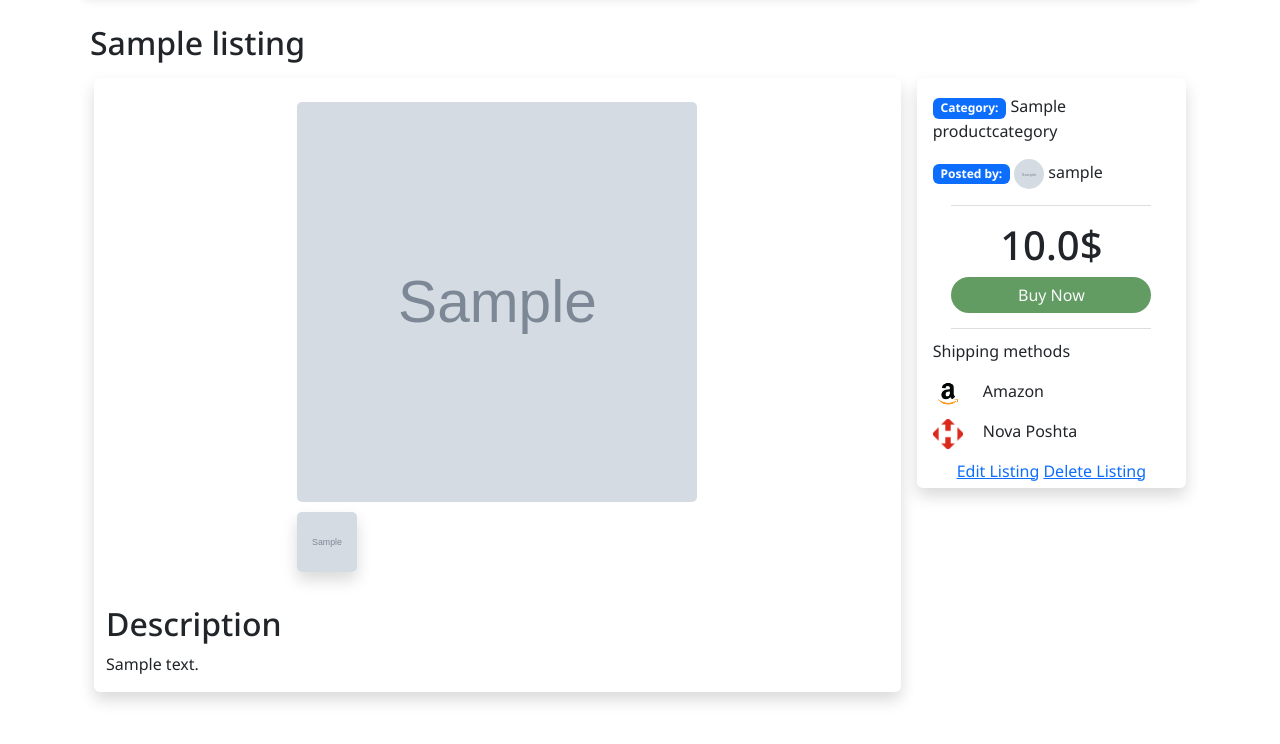
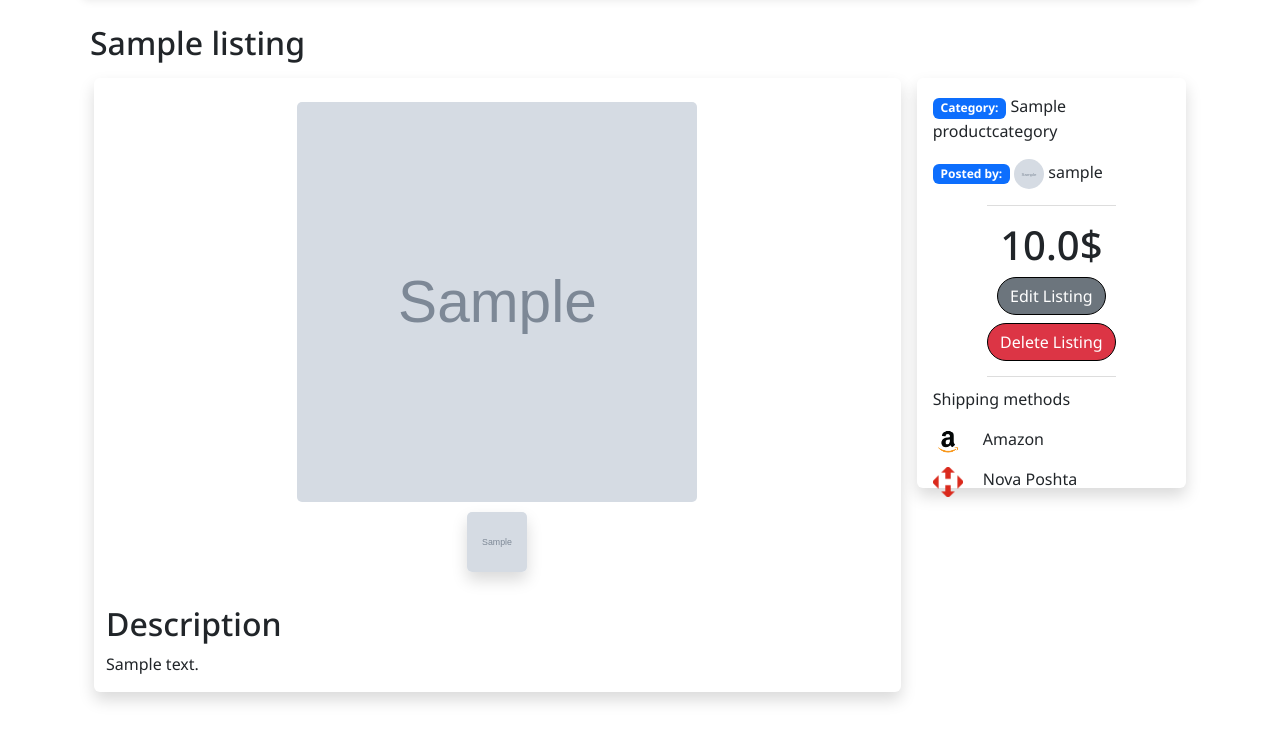
Before and after one commit to YehorBelyi/product-service, a Django app: page /app/listing/1/details in a window 1280 px wide. Shown: the part 56-800 px from the top of the page. Run offline with Django 5.2, Linux system fonts and the light colour scheme; a user stored in the database is signed in; tables that the repository leaves empty hold one stand-in row (values such as "Sample post"); grey boxes marked "Sample" are stand-in pictures; some libraries are stand-ins or nearby versions.

Commit message:
feat(details): Add edit and delete listing modal windows

```diff
--- a/ProductService/templates/product_service/app/listing_delete.html
+++ b/ProductService/templates/product_service/app/listing_delete.html
@@ -1,12 +1,21 @@
-{% extends 'product_service/app/listing_details.html' %}
-
-{% block title %} Listing Delete | Go&Buy {% endblock %}
-
-{% block modal-window %}
-    <form method="post" action="{% url 'listing-delete' listing.pk %}">
-        {% csrf_token %}
-        <h2>Are you sure?</h2>
-        <a href="{% url 'listing-details' listing.pk %}">Cancel</a>
-        <button type="submit">Delete</button>
-    </form>
-{% endblock %}
+<div class="modal fade" id="deleteListingModal" tabindex="-1" aria-labelledby="deleteListingModalLabel" aria-hidden="true">
+  <div class="modal-dialog">
+    <div class="modal-content">
+      <div class="modal-header">
+        <h5 class="modal-title" id="deleteListingModalLabel">Confirm Delete</h5>
+        <button type="button" class="btn-close" data-bs-dismiss="modal" aria-label="Close"></button>
+      </div>
+      <div class="modal-body">
+        <p>Are you sure you want to delete <strong>{{ listing.product_name }}</strong>?</p>
+        <p class="text-muted">This action cannot be undone.</p>
+      </div>
+      <div class="modal-footer">
+        <button type="button" class="btn btn-secondary" data-bs-dismiss="modal">Cancel</button>
+        <form method="post" action="{% url 'listing-delete' listing.pk %}">
+          {% csrf_token %}
+          <button type="submit" class="btn btn-danger">Delete</button>
+        </form>
+      </div>
+    </div>
+  </div>
+</div>
--- a/ProductService/templates/product_service/app/listing_details.html
+++ b/ProductService/templates/product_service/app/listing_details.html
@@ -1,6 +1,7 @@
 {% extends 'product_service/template.html' %}
 
 {% load static %}
+{% load crispy_forms_tags %}
 
 {% block title %} {{ listing.product_name }} {% endblock %}
 
@@ -11,9 +12,9 @@
 
 	<div class="container d-flex gap-3 mb-5">
 		<div class="container shadow rounded product-details w-75 d-flex align-items-center flex-column">
-			<div class="listing-details-header">
+			<div class="listing-details-header m-auto">
 				{% if main_image %}
-					<div class="listing-details-images mt-4">
+					<div class="listing-details-images mt-4 d-flex flex-column align-items-center">
 						<div class="main-image">
 							<img src="{{ main_image.image.url }}" alt="Product image" class="listing-details-image">
 						</div>
@@ -28,8 +29,9 @@
 					</div>
 				{% else %}
 					<div class="main-image">
-							<img src="{% static 'product_service/images/no_image.png' %}" alt="Product image" class="listing-details-image">
-						</div>
+						<img src="{% static 'product_service/images/no_image.png' %}" alt="Product image"
+							 class="listing-details-image">
+					</div>
 				{% endif %}
 
 
@@ -57,7 +59,20 @@
 				<h1 class="text-center">
 					{{ listing.cost|floatformat:1 }}$
 				</h1>
-				<a href="{% url 'create-order' listing.pk %}" class="btn order-button text-light">Buy Now</a>
+
+				{% if request.user == listing.user %}
+					<div class="listing-details-update-delete d-flex flex-column align-items-center">
+						<button class="btn btn-secondary mb-2" data-bs-toggle="modal"
+								data-bs-target="#editListingModal">
+							Edit Listing
+						</button>
+						<button class="btn btn-danger" data-bs-toggle="modal" data-bs-target="#deleteListingModal">
+							Delete Listing
+						</button>
+					</div>
+				{% else %}
+					<a href="{% url 'create-order' listing.pk %}" class="btn order-button text-light">Buy Now</a>
+				{% endif %}
 			</div>
 			<div class="shipping-methods align-self-start">
 				<p>Shipping methods</p>
@@ -70,16 +85,9 @@
 					<p>Nova Poshta</p>
 				</div>
 			</div>
-			{% if request.user == listing.user %}
-			<div class="listing-details-update-delete">
-				<a href="{% url 'listing-update' listing.pk %}" class="listing-details-update">Edit Listing</a>
-				<a href="{% url 'listing-delete' listing.pk %}" class="listing-details-delete">Delete Listing</a>
-			</div>
-			{% endif %}
-			<div class="modal-window">
-				{% block modal-window %}
-				{% endblock %}
-			</div>
 		</div>
 	</div>
+
+	{% include 'product_service/app/listing_update.html' %}
+	{% include 'product_service/app/listing_delete.html' %}
 {% endblock %}
--- a/ProductService/templates/product_service/app/listing_update.html
+++ b/ProductService/templates/product_service/app/listing_update.html
@@ -1,35 +1,34 @@
-{% extends 'product_service/app/listing_details.html' %}
+{% load crispy_forms_tags %}
 
-{% block title %} Listing Update | Go&Buy {% endblock %}
-
-{% block modal-window %}
+<div class="modal fade" id="editListingModal" tabindex="-1" aria-labelledby="editListingModalLabel" aria-hidden="true">
+  <div class="modal-dialog modal-lg">
+    <div class="modal-content">
+      <div class="modal-header">
+        <h5 class="modal-title" id="editListingModalLabel">Edit Listing</h5>
+        <button type="button" class="btn-close" data-bs-dismiss="modal" aria-label="Close"></button>
+      </div>
+      <div class="modal-body">
         <form method="post" action="{% url 'listing-update' listing.pk %}" enctype="multipart/form-data">
           {% csrf_token %}
-        {% for field in listing_form %}
-            <div class="listing-field">
-                <p class="{{field.name}}-label-tag">{{field.label_tag}}</p>
-                <div class="{{field.name}}-widget">{{field.as_widget}}</div>
-            </div>
-        {% endfor %}
-        <div class="images-form-box">
+          {{ listing_form|crispy }}
           {{ images_form.management_form }}
           {% for form in images_form %}
-                <div class="image-box">
-                    {{ form.id }}
+            <div class="mb-3 border rounded p-2">
               {% if form.instance.pk %}
-                        <img src="{{ form.instance.image.url }}" alt="Image">
-                        <p>Replace with new image:</p>
+                <img src="{{ form.instance.image.url }}" alt="Image" class="img-thumbnail mb-2" width="150">
+                <p>Replace image:</p>
               {% else %}
                 <p>Add new image:</p>
               {% endif %}
-                    <div class="{{form.fields.image.name}}-widget">{{ form.image }}</div>
-                    {% if form.errors %}
-                        <span class="error">{{ form.errors }}</span>
-                    {% endif %}
+              {{ form|crispy }}
             </div>
           {% endfor %}
+          <div class="modal-footer">
+            <button type="button" class="btn btn-secondary" data-bs-dismiss="modal">Cancel</button>
+            <button type="submit" class="btn btn-success">Save Changes</button>
           </div>
-        <a href="{% url 'listing-details' listing.pk %}">Cancel</a>
-        <button type="submit">Save</button>
         </form>
-{% endblock %}
+      </div>
+    </div>
+  </div>
+</div>
--- a/ProductService/views.py
+++ b/ProductService/views.py
@@ -1,18 +1,20 @@
+from django import forms
 from django.contrib import messages
 from django.contrib.auth import authenticate, login, logout
 from django.contrib.auth.mixins import LoginRequiredMixin
+from django.forms import inlineformset_factory
 from django.shortcuts import render, redirect, get_object_or_404
 from django.urls import reverse_lazy, reverse
 from django.contrib import messages
 from django.views.generic import View
 from pip._internal import req
 
-from ProductService.forms import LoginForm, RegisterForm
+from ProductService.forms import LoginForm, RegisterForm, ProductImageForm
 from django.core.paginator import Paginator
 from django.views.generic import View
 from ProductService.forms import (LoginForm, RegisterForm, ListingSearchForm, ListingCreateForm,
                                     ProductImagesCreateFormSet, ListingUpdateForm, ProductImagesUpdateFormSet)
-from ProductService.models import Listing
+from ProductService.models import Listing, ProductImages
 from django.core.exceptions import PermissionDenied
 
 from orders.models import Order
@@ -218,46 +220,28 @@ class ListingDetailView(View):
 
     def get(self, req, pk):
         listing = get_object_or_404(Listing, pk=pk)
+        images = listing.product_images.all()
+        main_image = images[0] if images else None
 
-        images = listing.product_images.all()
-        if images:
-            main_image = images[0]
+        listing_form = ListingUpdateForm(instance=listing)
+
+        if not images.exists():
+            images_form = ProductImagesCreateFormSet(instance=listing)
         else:
-            main_image = None
+            images_form = ProductImagesUpdateFormSet(instance=listing)
 
         context = {
             'listing': listing,
             'main_image': main_image,
-            'additional_images': images
+            'additional_images': images,
+            'listing_form': listing_form,
+            'images_form': images_form,
         }
-
-        return render(req, self.template_name, context=context)
-
+        return render(req, self.template_name, context)
 
 class ListingDeleteView(LoginRequiredMixin, View):
     template_name = 'product_service/app/listing_delete.html'
     success_url = reverse_lazy('listing-search')
-
-    def get(self, req, pk):
-        listing = get_object_or_404(Listing, pk=pk)
-
-        if req.user != listing.user:
-            raise PermissionDenied
-
-        images = listing.product_images.all()
-        if images:
-            main_image = images[0]
-        else:
-            main_image = None
-
-        context = {
-            'listing': listing,
-            'main_image': main_image,
-            'additional_images': images
-        }
-
-        return render(req, self.template_name, context)
-
 
     def post(self, req, pk):
         listing = get_object_or_404(Listing, pk=pk)
@@ -272,54 +256,30 @@ class ListingDeleteView(LoginRequiredMixin, View):
 class ListingUpdateView(LoginRequiredMixin, View):
     template_name = 'product_service/app/listing_update.html'
 
-    def get(self, req, pk):
-        listing = get_object_or_404(Listing, pk=pk)
-        if req.user != listing.user:
-            raise PermissionDenied
-        listing_form = ListingUpdateForm(instance=listing)
-        images_form = ProductImagesUpdateFormSet(instance=listing)
-        images = listing.product_images.all()
-        if images:
-            main_image = images[0]
-        else:
-            main_image = None
-        context = {
-            'listing': listing,
-            'listing_form': listing_form,
-            'images_form': images_form,
-            'main_image': main_image
-        }
-        return render(req, self.template_name, context)
-
     def post(self, req, pk):
         listing = get_object_or_404(Listing, pk=pk)
         if req.user != listing.user:
             raise PermissionDenied
+
         listing_form = ListingUpdateForm(req.POST, instance=listing)
-        images_form = ProductImagesUpdateFormSet(req.POST, req.FILES, instance=listing)
-        images = listing.product_images.all()
-        if images:
-            main_image = images[0]
+
+        if not listing.product_images.exists():
+            images_form = ProductImagesCreateFormSet(req.POST, req.FILES, instance=listing)
         else:
-            main_image = None
+            images_form = ProductImagesUpdateFormSet(req.POST, req.FILES, instance=listing)
 
-        if listing_form.is_valid() and (images_form.is_valid() or not req.FILES):
-                listing_form.save()
-                images_form.save()
-                messages.success(req, "Listing updated successfully!")
-                return redirect(self.get_success_url())
-        else:
-            if not listing_form.is_valid():
-                messages.error(req, "Please add correct information to listing form")
-            if not images_form.is_valid():
-                messages.error(req, "Please add correct images to listing!")
-        context = {
+        if listing_form.is_valid() and images_form.is_valid():
+            listing_form.save()
+            images_form.save()
+            messages.success(req, "Listing updated successfully!")
+            return redirect(self.get_success_url(pk))
+
+        return render(req, self.template_name, {
             'listing': listing,
             'listing_form': listing_form,
             'images_form': images_form,
-            'main_image': main_image,
-        }
-        return render(req, self.template_name, context)
+            'main_image': listing.product_images.first(),
+        })
 
-    def get_success_url(self):
-        return reverse_lazy('listing-details', kwargs={'pk': self.kwargs['pk']})
+    def get_success_url(self, pk):
+        return reverse_lazy('listing-details', kwargs={'pk': pk})
```
Also changed, not shown: ProductService/migrations/0008_listing_is_hidden.py (added). Lines whose indentation alone changed are shown as unchanged.
